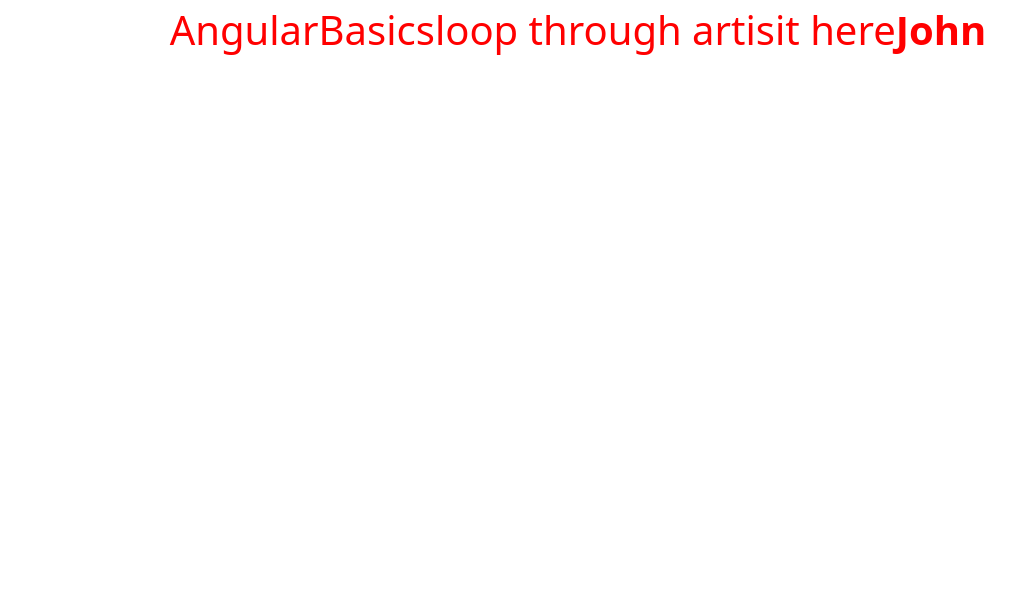
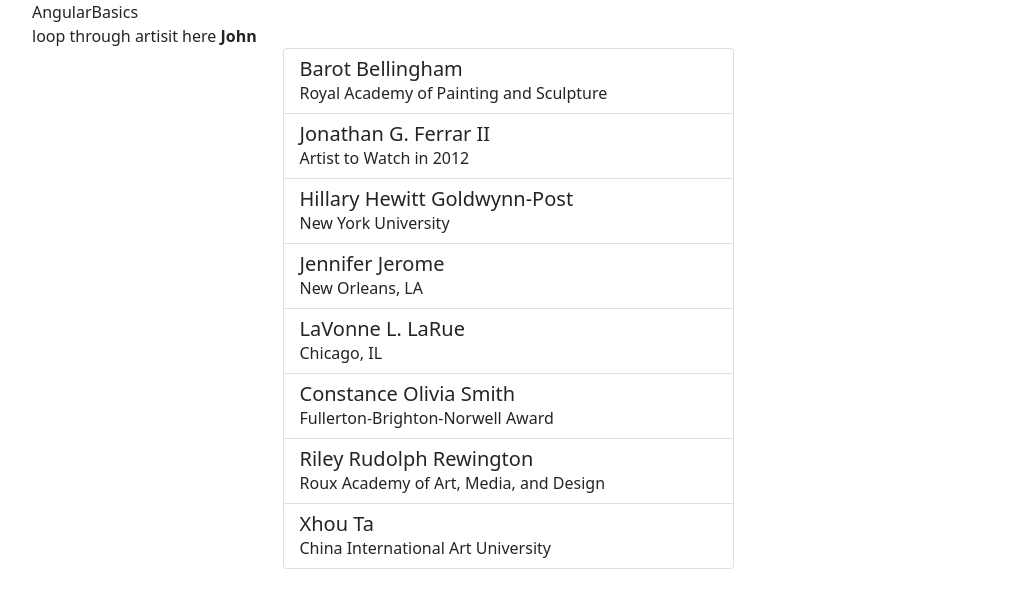
Before and after one commit to Johnnasimba/angularbasics, an Angular app: page / in a window 1280 px wide. Shown: the top 608 px of the page, without its empty margins (62-1077 px from the left). Built offline with nearby package versions, Linux system fonts and the light colour scheme.

Commit message:
Looping through artists

```diff
--- a/src/app/app.component.html
+++ b/src/app/app.component.html
@@ -3,9 +3,29 @@
 </style>
 
 
-<div class="container primary">
+<div class="container ">
 AngularBasics
 
 <div></div>loop through artisit here
  <strong> {{query }}</strong>
+
+
+ <div class="position-absolute container" style="left: 0; z-index:10">
+  <div class="row justify-content-center">
+    <div class="col-sm-10 col-md-8 col-lg-6 col-xl-5">
+      <div class="list-group">
+        <a href="#" class="list-group-item list-group-item-action flex-column align-items-start"
+        *ngFor="let artist of artists">
+            <div class="media">
+              <div class="media-body align-self-center">
+                <h5 class="m-0">{{artist.name}}</h5>
+                {{ artist.reknown }}
+              </div><!-- media body -->
+            </div><!-- media -->
+        </a><!-- link -->
+      </div><!-- list-group -->
+    </div><!-- col -->
+  </div><!-- row -->
+</div><!-- container -->
+
 </div>
--- a/src/app/app.component.ts
+++ b/src/app/app.component.ts
@@ -5,18 +5,14 @@ import { Component } from '@angular/core';
   templateUrl: './app.component.html',
   styleUrls: ['./app.component.css']
 })
-// @Component({
-//   selector: 'app-root',
-//   templateUrl: './navbar/navbar.html',
-//   styleUrls: ['./navbar/navbar.styles.css']
-// })
+
 
 export class AppComponent {
   query: string;
-  artist: object;
+  artists: object;
   constructor() {
-    this.query = ' John';
-    this.artist = [
+    this.query = 'John';
+    this.artists = [
       {
         "name":"Barot Bellingham",
         "shortname":"Barot_Bellingham",
--- a/src/styles.css
+++ b/src/styles.css
@@ -1,10 +1,2 @@
 /* You can add global styles to this file, and also import other style files */
 @import "../node_modules/bootstrap/dist/css/bootstrap.min.css";
-
-div {
-    display:flex;
-    justify-content:center;
-    text-align:center;
-    font-size: 40px;
-    color: red;
-}
```
